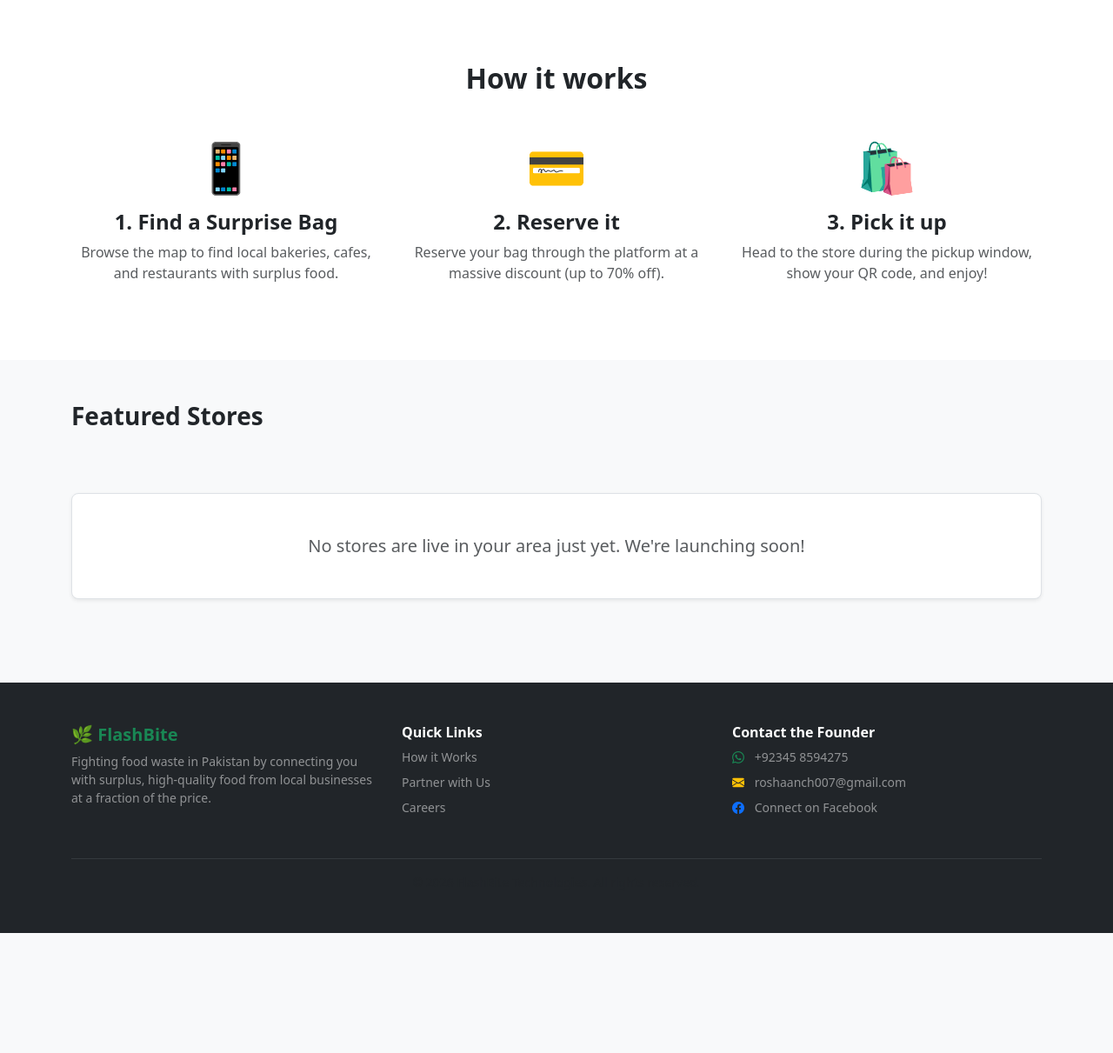
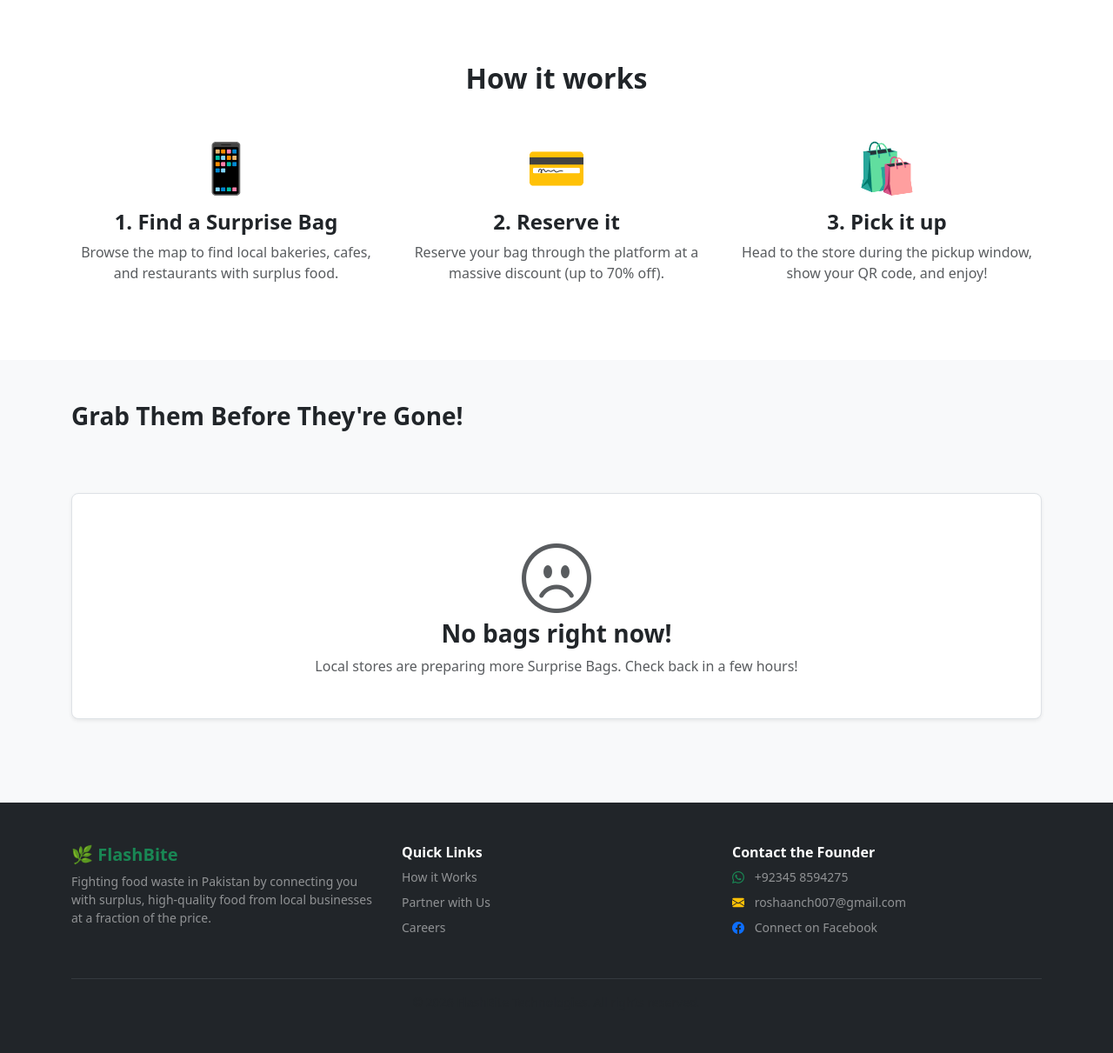
Before and after one commit to calmroshaan/flashbite-web, a Django app: page / in a window 1280 px wide. Shown: the part 471-1682 px from the top of the page at 87% size. Before the commit the page ends 1544 px from the top, so only its background shows below. Run offline with Django 4.2, Linux system fonts and the light colour scheme; data that the repository does not hold is empty.

Commit message:
UX Upgrade: Switched homepage to dynamic bag marketplace

```diff
--- a/core/views.py
+++ b/core/views.py
@@ -3,11 +3,12 @@ from stores.models import Store
 from django.contrib.auth.decorators import login_required
 from reservations.models import Reservation
 from stores.forms import StoreApplicationForm
+from bags.models import SurpriseBag
 
+# --- MARKETPLACE UPGRADE: Fetch available bags instead of just stores ---
 def home(request):
-    # Only show approved and active stores on the homepage
-    stores = Store.objects.filter(is_approved=True, is_active=True)[:6]
-    return render(request, 'core/home.html', {'stores': stores})
+    available_bags = SurpriseBag.objects.filter(quantity_left__gt=0).order_by('-id')
+    return render(request, 'core/home.html', {'bags': available_bags})
 
 @login_required
 def dashboard(request):
--- a/templates/core/home.html
+++ b/templates/core/home.html
@@ -45,30 +45,55 @@
 
 <section class="py-5 bg-light">
     <div class="container">
-        <h3 class="fw-bold mb-4 text-dark">Featured Stores</h3>
+        <div class="d-flex justify-content-between align-items-center mb-4">
+            <h3 class="fw-bold m-0 text-dark">Grab Them Before They're Gone!</h3>
+        </div>
         <div class="row g-4">
-            {% for store in stores %}
+            {% for bag in bags %}
             <div class="col-md-4">
-                <div class="card border-0 shadow-sm h-100 rounded-3 overflow-hidden">
-                    <div class="bg-secondary text-white d-flex align-items-center justify-content-center" style="height: 180px;">
-                        {% if store.cover_image %}
-                            <img src="{{ store.cover_image.url }}" class="w-100 h-100" style="object-fit: cover;">
+                <div class="card border-0 shadow-sm h-100 rounded-4 overflow-hidden position-relative">
+
+                    <div class="position-absolute top-0 end-0 m-3 z-index-1">
+                        <span class="badge bg-warning text-dark fs-6 fw-bold shadow-sm px-3 py-2 rounded-pill">
+                            Only {{ bag.quantity_left }} Left!
+                        </span>
+                    </div>
+
+                    <div class="bg-secondary text-white d-flex align-items-center justify-content-center" style="height: 220px;">
+                        {% if bag.image %}
+                        <img src="{{ bag.image.url }}" class="w-100 h-100" style="object-fit: cover;" alt="{{ bag.title }}">
                         {% else %}
-                            <span class="text-muted">No Image</span>
+                        <div class="d-flex flex-column align-items-center justify-content-center h-100 w-100 bg-light text-muted">
+                            <i class="bi bi-bag-heart display-1"></i>
+                        </div>
                         {% endif %}
                     </div>
-                    <div class="card-body">
-                        <h5 class="card-title fw-bold">{{ store.name }}</h5>
-                        <p class="text-muted small mb-2">📍 {{ store.city }} • {{ store.get_category_display }}</p>
-                        <p class="text-warning fw-bold small mb-3">★ {{ store.avg_rating }}</p>
-                        <a href="{% url 'stores:store_detail' store.slug %}" class="btn btn-flashbite w-100 fw-bold">View Available Bags</a>
+
+                    <div class="card-body p-4">
+                        <p class="text-success fw-bold small mb-1 text-uppercase tracking-wide"><i class="bi bi-shop"></i> {{ bag.store.name }}</p>
+                        <h4 class="card-title fw-bold mb-3">{{ bag.title }}</h4>
+
+                        <div class="d-flex align-items-center text-muted small mb-3">
+                            <i class="bi bi-clock me-2 text-primary fs-5"></i>
+                            <span>Pickup today: <br><strong>{{ bag.pickup_start|time:"H:i" }} - {{ bag.pickup_end|time:"H:i" }}</strong></span>
+                        </div>
+
+                        <div class="d-flex align-items-end mt-auto pt-2 border-top">
+                            <div class="me-auto">
+                                <span class="text-decoration-line-through text-muted small d-block">Rs. {{ bag.original_price }}</span>
+                                <span class="fw-bold text-success fs-3 m-0">Rs. {{ bag.discounted_price }}</span>
+                            </div>
+                            <a href="#" class="btn btn-success fw-bold rounded-pill px-4">Reserve</a>
+                        </div>
                     </div>
                 </div>
             </div>
             {% empty %}
             <div class="col-12 text-center py-5">
                 <div class="p-5 bg-white rounded-3 shadow-sm border">
-                    <h5 class="text-muted mb-0">No stores are live in your area just yet. We're launching soon!</h5>
+                    <i class="bi bi-emoji-frown display-1 text-muted mb-3"></i>
+                    <h3 class="fw-bold text-dark">No bags right now!</h3>
+                    <p class="text-muted mb-0">Local stores are preparing more Surprise Bags. Check back in a few hours!</p>
                 </div>
             </div>
             {% endfor %}
```
